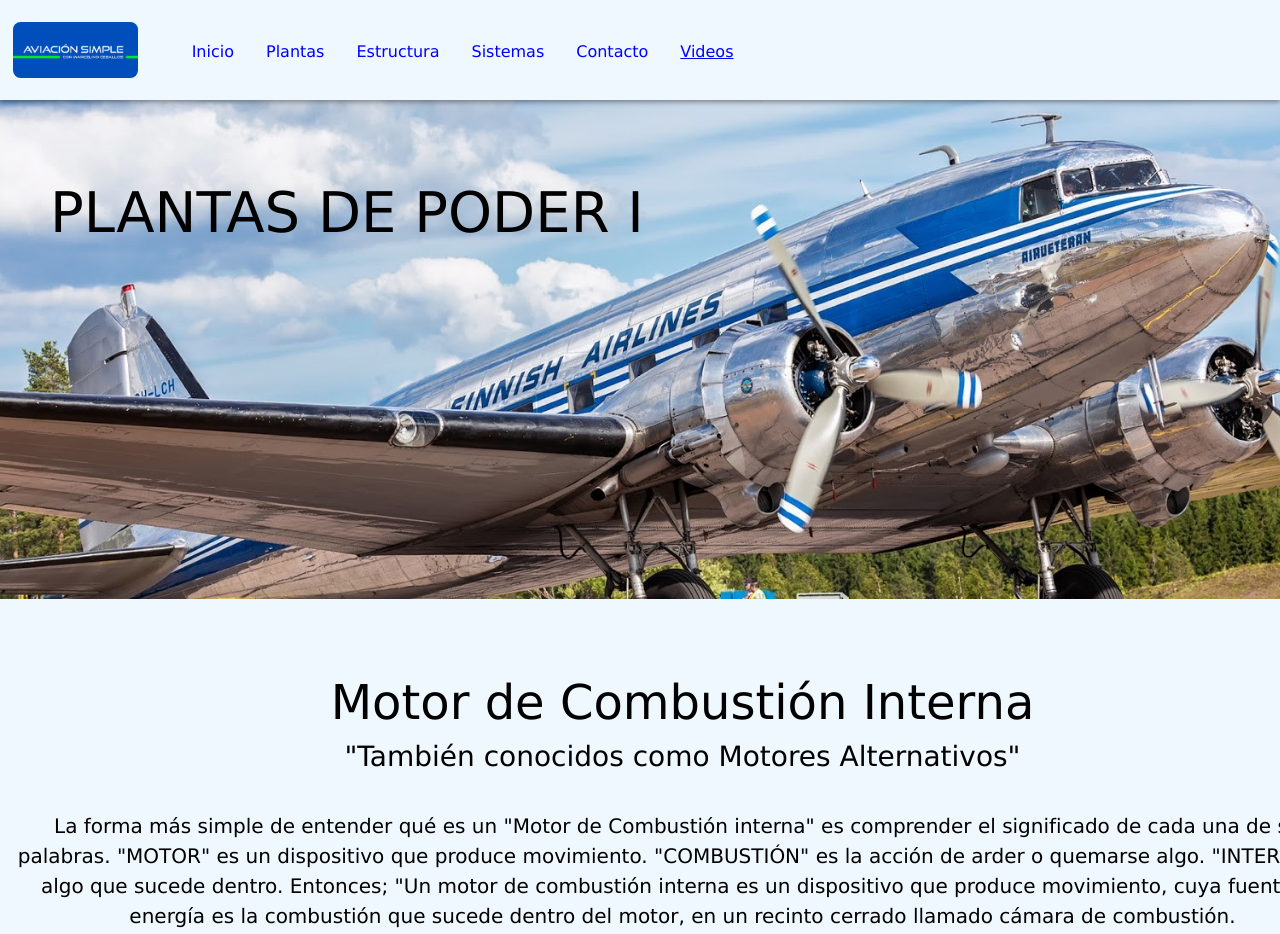
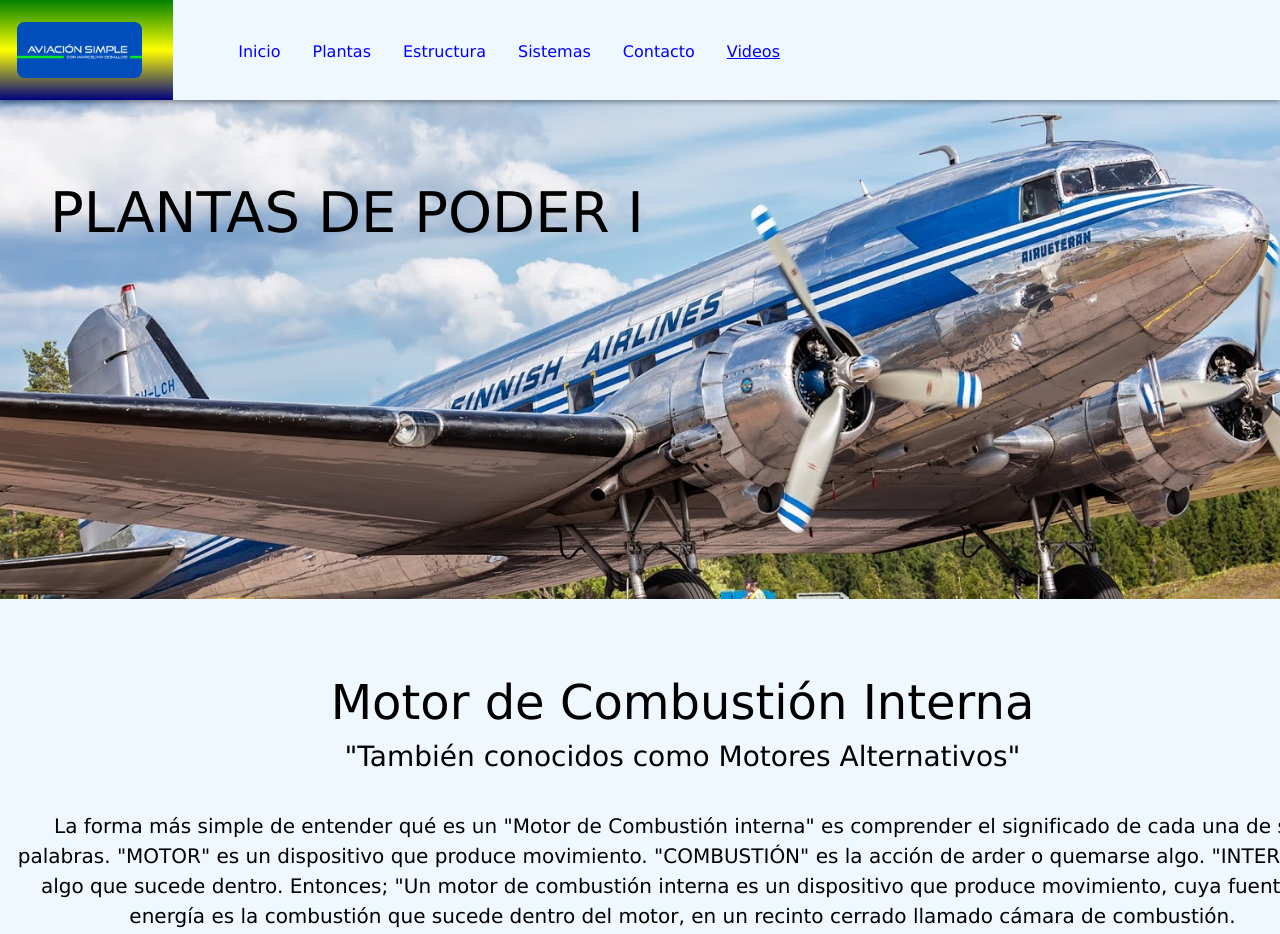
Before and after one commit to MarcelinoCeballos/AviacionSimple, a plain HTML site: page index.html in a window 1280 px wide. Shown: the top 934 px of the page. Drawn offline with Linux system fonts and the light colour scheme.

Commit message:
Ajuste Animacion logo

```diff
--- a/CSS/estilos.css
+++ b/CSS/estilos.css
@@ -39,6 +39,16 @@
 .imagen__logo {
     border-radius: 2mm;
     margin-left: 10%;
+
+}
+.animacion {
+    display: flex;
+    flex-direction: column;
+    justify-content: center;
+    background-image: linear-gradient(green, yellow, navy);
+    width: 200px;
+    height: 100px;
+
 }
 .imagen__logo:hover {
     transform:rotate(-20deg);
--- a/index.html
+++ b/index.html
@@ -12,8 +12,9 @@
     </head>
     <body class="body"><!--Main body with "Header//subjects//video//and Footer"-->
         <header class="header">
-            <a tittle="AviacionSimple href="index.html><img  class="imagen__logo"  src="images/Logo.png" alt="AviacionSimple" width="125"></a>
-
+            <div class="animacion">
+                <a tittle="AviacionSimple href="index.html><img  class="imagen__logo"  src="images/Logo.png" alt="AviacionSimple" width="125"></a>
+            </div>
             <nav class="nav">
                 <ul id= "menu" class="nav__list">
                     <li class="nav__items"><a class="nav__enlace" href="index.html">Inicio</a></li>
```
Also changed, not shown: pages/Plantas.html (+5 -5 lines).
